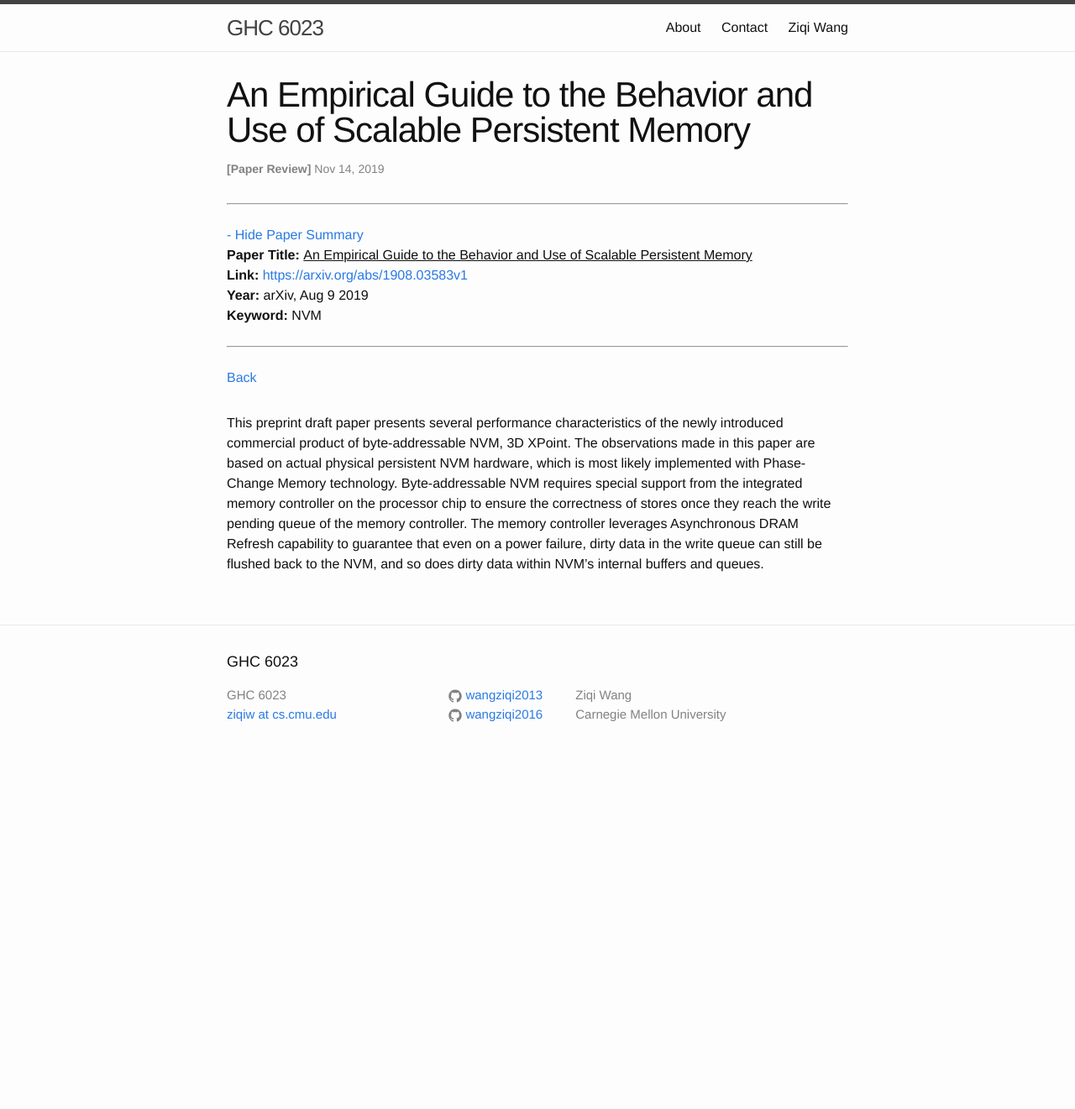
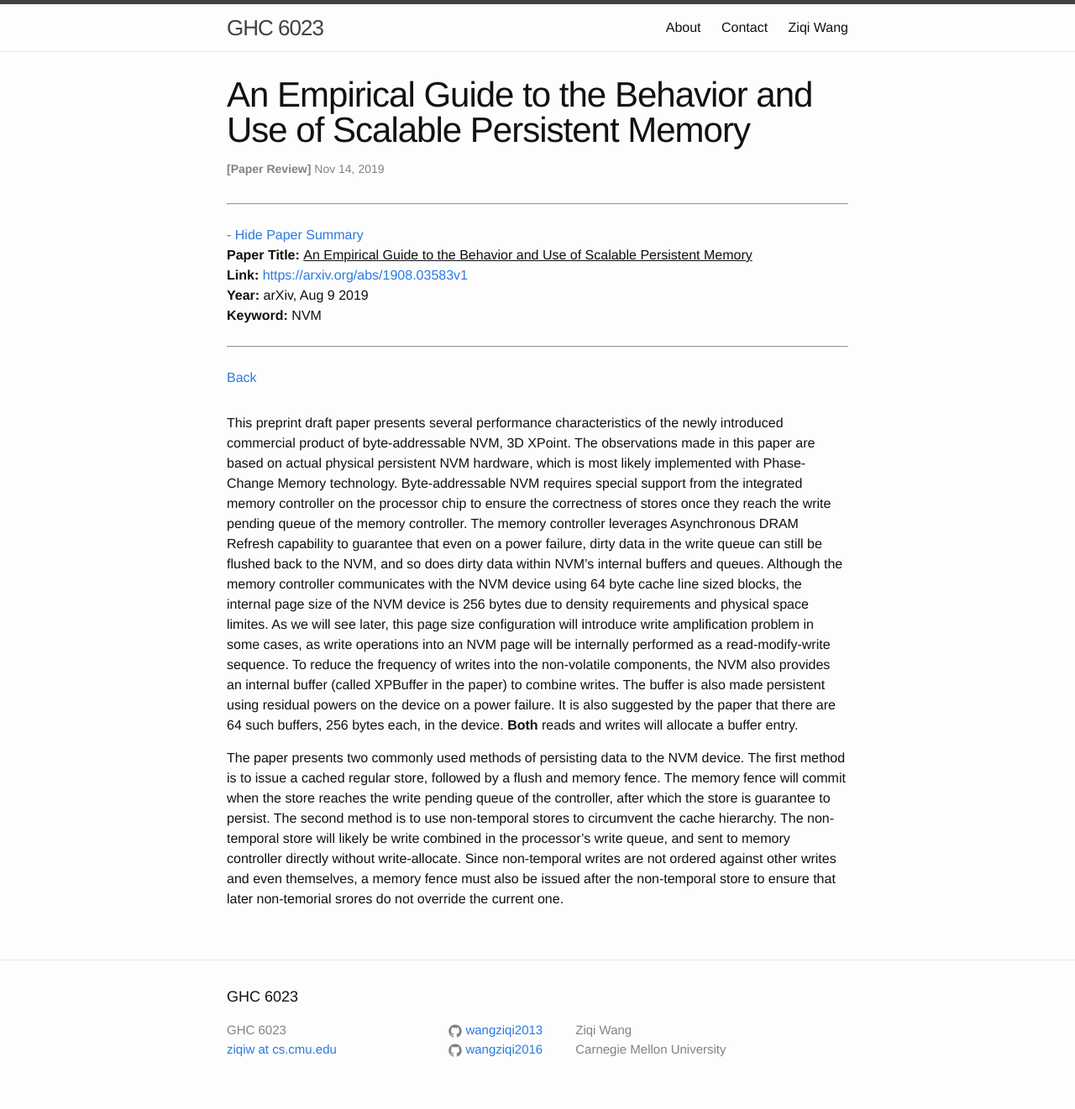
Before and after one commit to wangziqi2013/wangziqi2013.github.io, a Jekyll site: the page built from _posts/2019-11-14-lattest.markdown, in a window 1280 px wide. Shown: the whole page at 84% size. Built offline with Jekyll 4.4.1, drawn with Linux system fonts in a browser that asks for light colours; before the commit the page ends 922 px from its top, so only the background shows below that.

Commit message:
Adding barrier

```diff
--- a/_posts/2019-11-14-lattest.markdown
+++ b/_posts/2019-11-14-lattest.markdown
@@ -19,4 +19,19 @@ which is most likely implemented with Phase-Change Memory technology. Byte-addre
 from the integrated memory controller on the processor chip to ensure the correctness of stores once they reach
 the write pending queue of the memory controller. The memory controller leverages Asynchronous DRAM Refresh capability
 to guarantee that even on a power failure, dirty data in the write queue can still be flushed back to the NVM, and so does
-dirty data within NVM's internal buffers and queues.
+dirty data within NVM's internal buffers and queues. Although the memory controller communicates with the NVM device
+using 64 byte cache line sized blocks, the internal page size of the NVM device is 256 bytes due to density requirements
+and physical space limites. As we will see later, this page size configuration will introduce write amplification
+problem in some cases, as write operations into an NVM page will be internally performed as a read-modify-write sequence.
+To reduce the frequency of writes into the non-volatile components, the NVM also provides an internal buffer (called XPBuffer
+in the paper) to combine writes. The buffer is also made persistent using residual powers on the device on a power failure.
+It is also suggested by the paper that there are 64 such buffers, 256 bytes each, in the device. **Both** reads and writes
+will allocate a buffer entry.
+
+The paper presents two commonly used methods of persisting data to the NVM device. The first method is to issue a cached
+regular store, followed by a flush and memory fence. The memory fence will commit when the store reaches the write
+pending queue of the controller, after which the store is guarantee to persist. The second method is to use non-temporal
+stores to circumvent the cache hierarchy. The non-temporal store will likely be write combined in the processor's write queue,
+and sent to memory controller directly without write-allocate. Since non-temporal writes are not ordered against other
+writes and even themselves, a memory fence must also be issued after the non-temporal store to ensure that later non-temorial
+srores do not override the current one.
```
